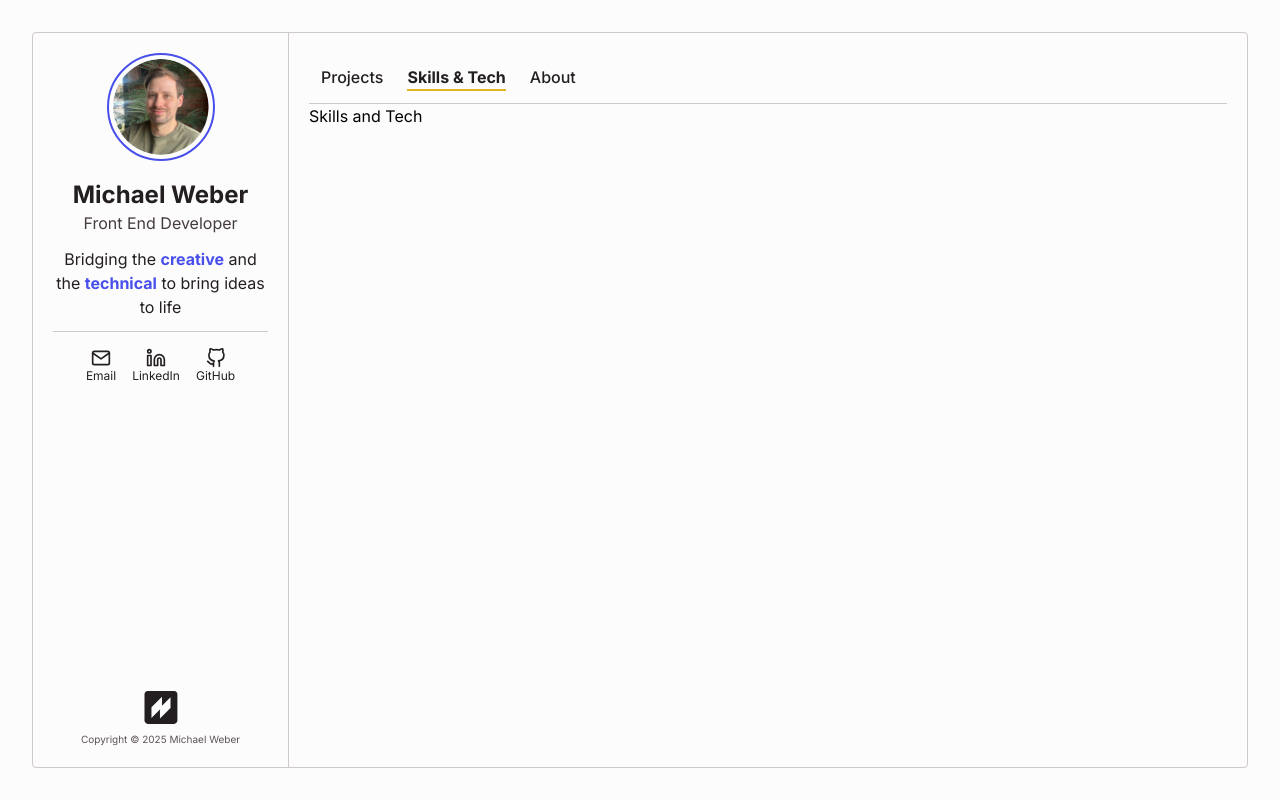
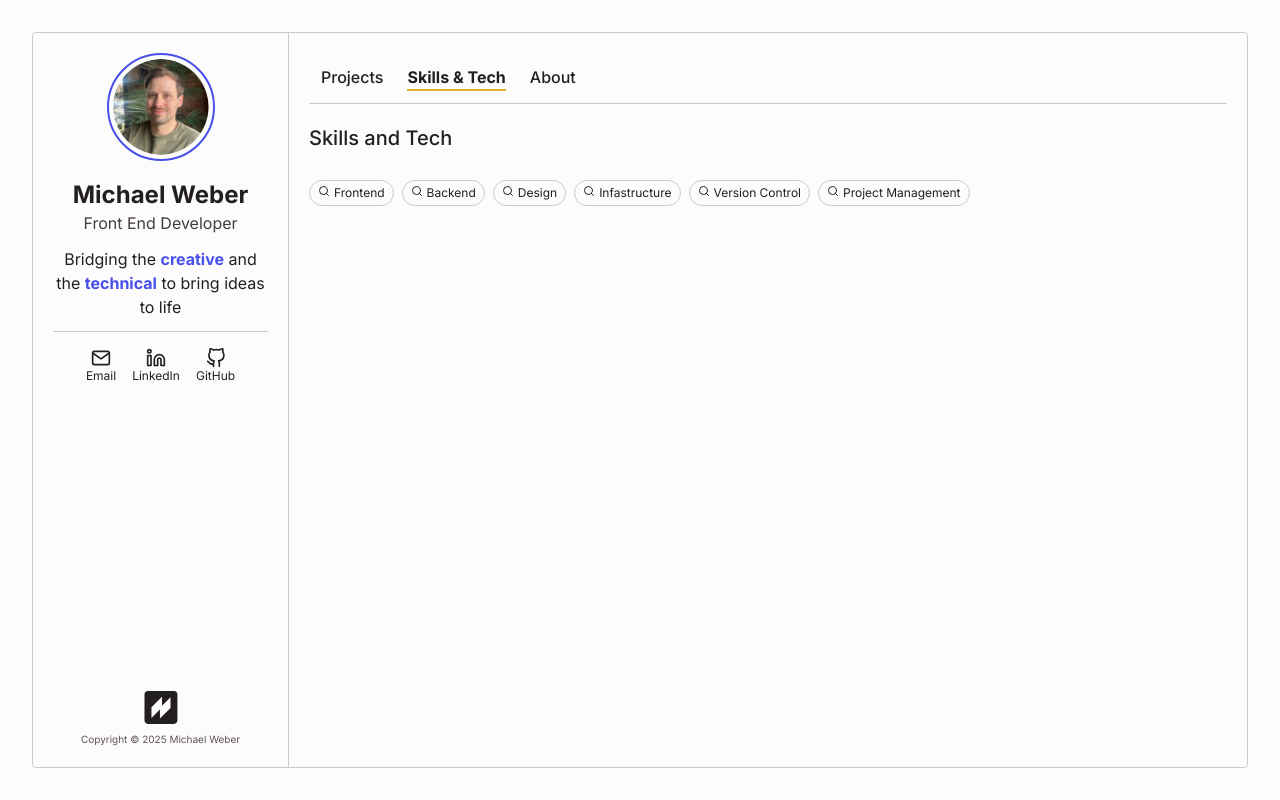
Before and after one commit to MichaelScottWeber/dev-portfolio-2025, a React (Vite) app: page / in a window 1280 px wide. Both pictures are taken after a click on the button "Skills & Tech". Built offline with nearby package versions, Linux system fonts and the light colour scheme.

Commit message:
Adds styling and functionality

```diff
--- a/src/assets/data/portfolioData.json
+++ b/src/assets/data/portfolioData.json
@@ -41,6 +41,7 @@
       "tech": ["React", "CSS3", "HTML5"]
     }
   ],
+  "skills": {
     "skills": [
       {
         "name": "JavaScript",
@@ -182,5 +183,14 @@
         "name": "SEO",
         "tags": ["UX"]
       }
+    ],
+    "tags": [
+      "Frontend",
+      "Backend",
+      "Design",
+      "Infastructure",
+      "Version Control",
+      "Project Management"
     ]
   }
+}
--- a/src/components/MainContent.tsx
+++ b/src/components/MainContent.tsx
@@ -15,7 +15,7 @@ function MainContent() {
     if (view === 'projects') {
       return <ProjectSection data={PortfolioData.projects} />;
     } else if (view === 'skills') {
-      return <SkillsAndTechSection />;
+      return <SkillsAndTechSection data={PortfolioData.skills} />;
     } else if (view === 'about') {
       return <AboutSection />;
     }
--- a/src/components/ProjectSection.tsx
+++ b/src/components/ProjectSection.tsx
@@ -22,10 +22,10 @@ function ProjectSection({ data }: ProjectSectionProps) {
 
   return (
     <div className='py-5'>
-      <h2 className='text-xl text-black font-medium'>Projects</h2>
-      <p className='text-sm text-gray-800 mb-4 md:mb-7'>
+      <h2 className='text-xl text-black font-medium mb-4 md:mb-7'>Projects</h2>
+      {/* <p className='text-sm text-gray-800 mb-4 md:mb-7'>
         These are a few of the personal projects I've built over the years.
-      </p>
+      </p> */}
       <span
         aria-hidden='true'
         className='text-xs text-gray-700 mb-4 inline-block md:hidden'
--- /dev/null
+++ b/src/components/SearchPill.tsx
@@ -0,0 +1,32 @@
+import Search from './icons/Search';
+
+type SearchPillProps = {
+  name: string;
+  selected: boolean;
+  onClick: (name: string) => void;
+};
+
+function SearchPill({ name, selected, onClick }: SearchPillProps) {
+  const handleOnClick = () => {
+    if (selected) {
+      onClick('');
+    } else {
+      onClick(name);
+    }
+  };
+  return (
+    <button
+      className={`border flex rounded-full py-1 px-2 text-xs text-black trabsition-all cursor-pointer hover:border-primary-500 hover:text-primary-500 ${
+        selected
+          ? 'bg-gray-200 border-primary-500 text-primary-800'
+          : 'border-gray-300'
+      }`}
+      onClick={handleOnClick}
+    >
+      <Search classNames='w-3 mr-1' />
+      {name}
+    </button>
+  );
+}
+
+export default SearchPill;
--- a/src/components/SkillsAndTechSection.tsx
+++ b/src/components/SkillsAndTechSection.tsx
@@ -1,7 +1,45 @@
-function SkillsAndTechSection() {
+import { useState } from 'react';
+import SearchPill from './SearchPill';
+
+type SkillsList = {
+  name: string;
+  tags: string[];
+};
+
+type SkillsData = {
+  skills: SkillsList[];
+  tags: string[];
+};
+
+type SkillsAndTechSectionProps = {
+  data: SkillsData;
+};
+
+function SkillsAndTechSection({ data }: SkillsAndTechSectionProps) {
+  const [selectedTag, setSelectedTag] = useState('');
+
+  const handleSearchPillClick = (tag: string) => {
+    setSelectedTag(tag);
+  };
+
+  const renderSearchTermList = data.tags.map((tag) => {
+    return (
+      <li key={tag}>
+        <SearchPill
+          name={tag}
+          selected={selectedTag === tag}
+          onClick={handleSearchPillClick}
+        />
+      </li>
+    );
+  });
+
   return (
-    <div>
-      <h2>Skills and Tech</h2>
+    <div className='py-5'>
+      <h2 className='text-xl text-black font-medium mb-4 md:mb-7'>
+        Skills and Tech
+      </h2>
+      <ul className='flex flex-wrap gap-2'>{renderSearchTermList}</ul>
     </div>
   );
 }
```
Lines whose indentation alone changed are shown as unchanged.
